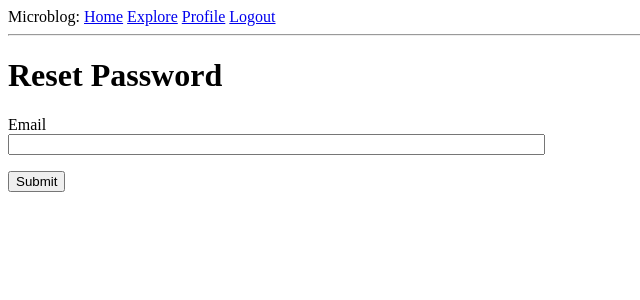
After one commit to ihoochie/flask_mega_tutorial, a Python web app: template app/templates/reset_password_request.html in a window 1280 px wide. The commit adds this page. Shown: the top 300 px of the page, without its empty margins (0-640 px from the left). Run offline with Jinja, Linux system fonts and the light colour scheme; the template is opened without the code that fills it: most values are stand-ins (such as "Sample title", 1, 10 or a date in 2020); form fields are guessed from the names that the template uses.

Commit message:
ass password reset tokens

```diff
--- a/app/__init__.py
+++ b/app/__init__.py
@@ -3,6 +3,7 @@ from config import Config
 from flask_sqlalchemy import SQLAlchemy
 from flask_migrate import Migrate
 from flask_login import LoginManager
+from flask_mail import Mail
 import logging
 import os
 from logging.handlers import SMTPHandler, RotatingFileHandler
@@ -16,6 +17,8 @@ migrate = Migrate(app, db)
 login = LoginManager(app)
 login.login_view = 'login'
 login.login_message = 'Введите логин и пароль, чтобы войти'
+
+mail = Mail(app)
 
 
 if not app.debug:
--- a/app/forms.py
+++ b/app/forms.py
@@ -45,3 +45,7 @@ class PostForm(FlaskForm):
     post = TextAreaField('Say something', validators=[
         DataRequired(), Length(min=1, max=140)])
     submit = SubmitField('Submit')
+
+class ResetPasswordRequestForm(FlaskForm):
+    email = StringField('Email', validators=[DataRequired(), Email()])
+    submit = SubmitField('Request Password Reset')
--- a/app/templates/login.html
+++ b/app/templates/login.html
@@ -22,4 +22,8 @@
         <p>{{ form.submit() }}</p>
     </form>
     <p>New User? <a href="{{ url_for('register') }}">Click to Register!</a></p>
+    <p>
+        Forgot Your Password?
+        <a href="{{ url_for('reset_password_request') }}">Click to Reset</a>
+    </p>
 {% endblock %}
--- /dev/null
+++ b/app/templates/reset_password_request.html
@@ -0,0 +1,16 @@
+{% extends "base.html" %}
+
+{% block content %}
+    <h1>Reset Password</h1>
+    <form action="" method="post">
+        {{ form.hidden_tag() }}
+        <p>
+            {{ form.email.label }}<br>
+            {{ form.email(size=64) }}<br>
+            {% for error in form.email.errors %}
+            <span style="color: red;">[{{ error }}]</span>
+            {% endfor %}
+        </p>
+        <p>{{ form.submit() }}</p>
+    </form>
+{% endblock %}
```
Also changed, not shown: app/email.py (added, +8 -0 lines), app/models.py (+17 -1 lines), app/routes.py (+16 -0 lines).
